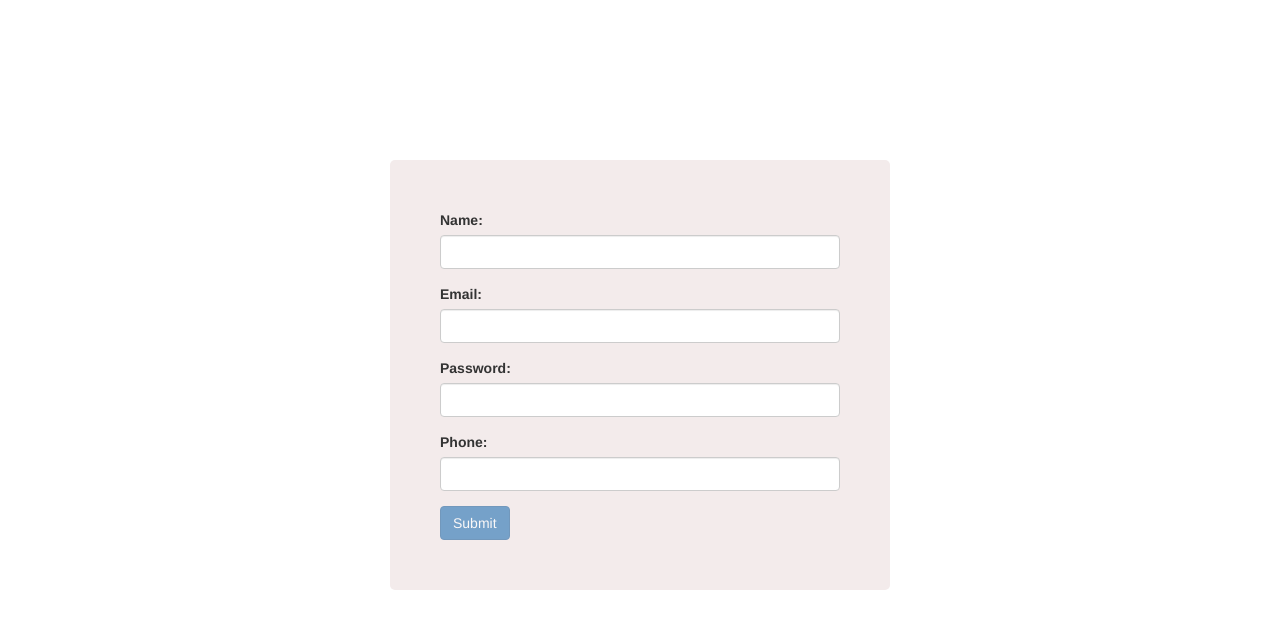
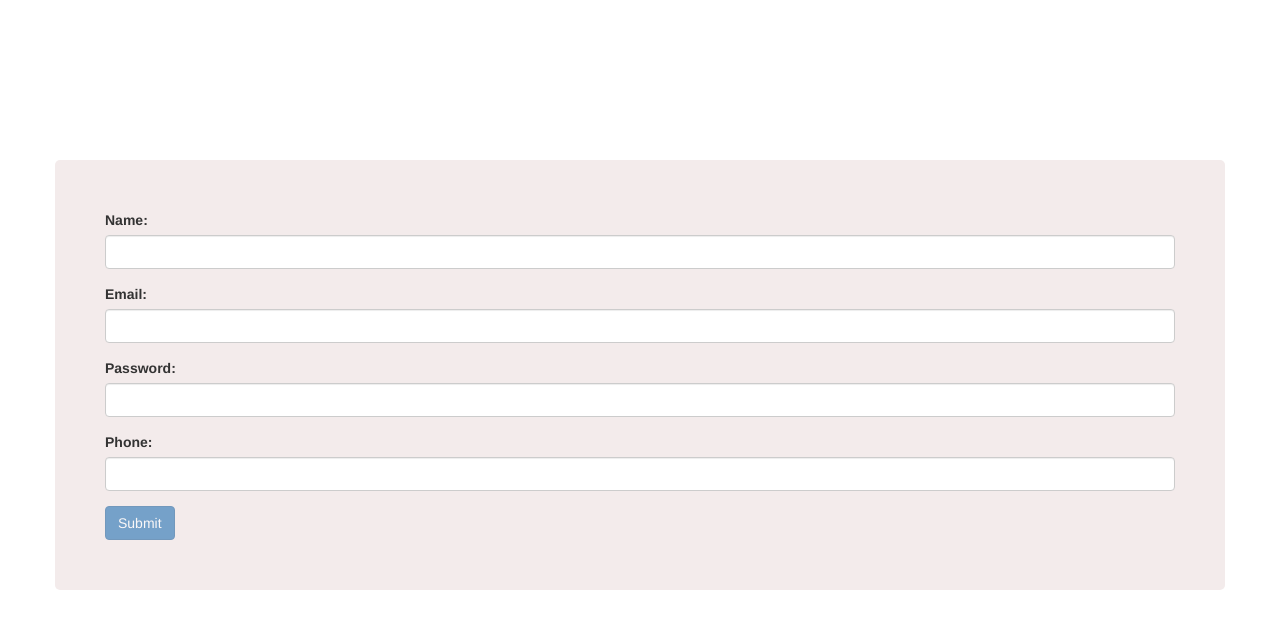
Before and after one commit to PhuTam54/G1_Time-Boys, a plain HTML site: page AJS/AJS.html in a window 1280 px wide. Drawn offline with nearby package versions, Linux system fonts and the light colour scheme.

Commit message:
Update AJS.html

```diff
--- a/AJS/AJS.html
+++ b/AJS/AJS.html
@@ -7,7 +7,7 @@
     <link rel="stylesheet" href="/AJS/AJS.css">
 </head>
 <body ng-app="validationApp" ng-controller="mainController">
-<div class="container" style="width:500px">
+<div class="container">
     <form name="loginForm" ng-submit="submitForm(loginForm.$valid)" novalidate>
         <div class="form-group" ng-class="{ 'has-error' :
              loginForm.name.$invalid && !loginForm.name.$pristine }">
```
